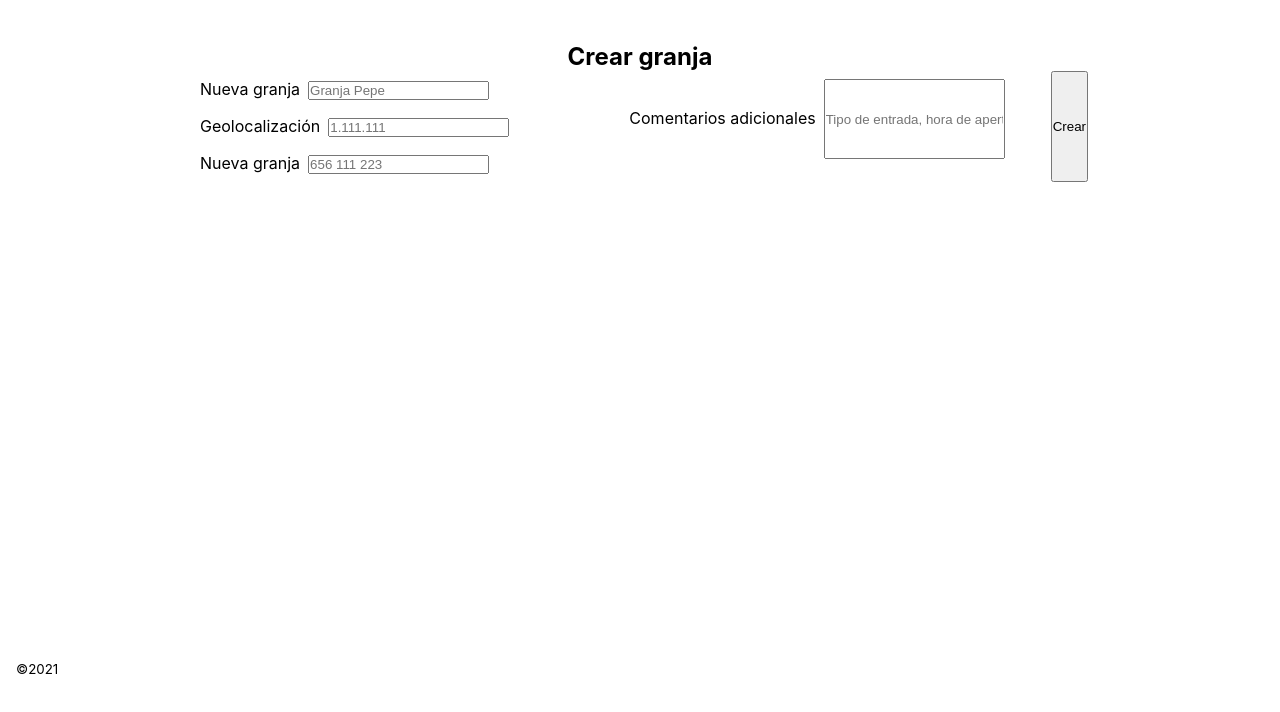
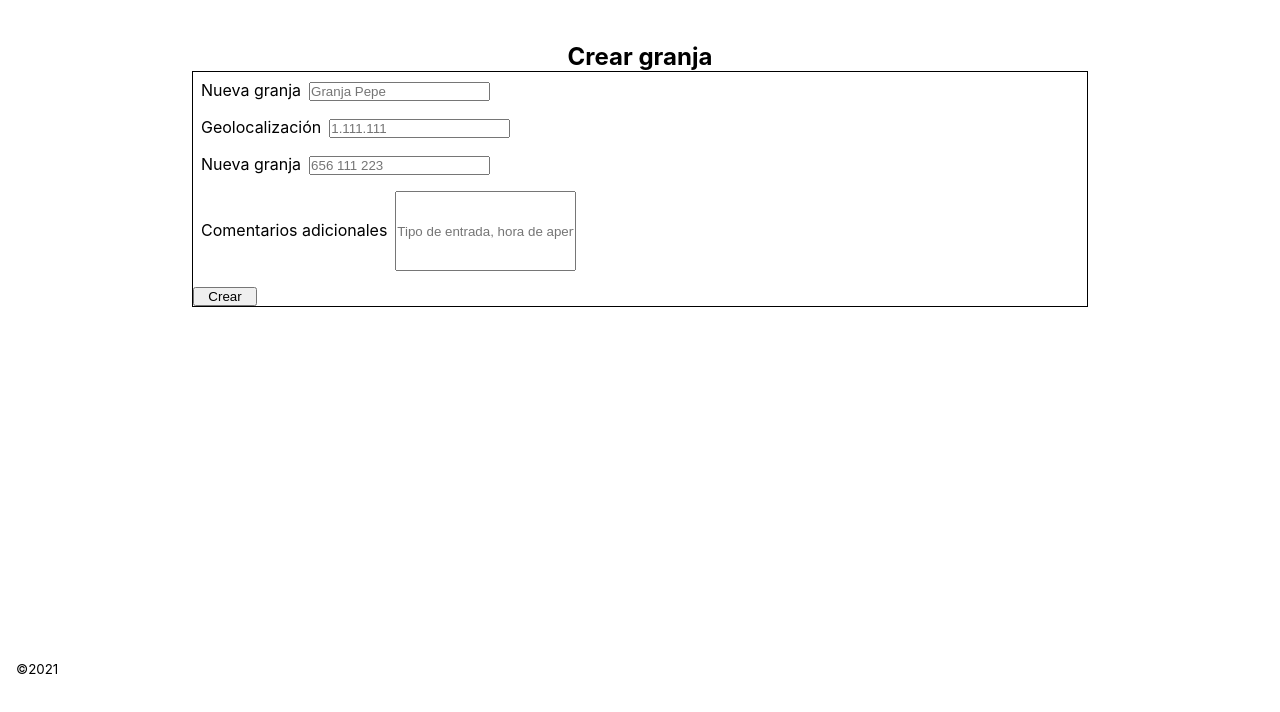
Before and after one commit to mZubeldia/truckdelivery, a React app: page / in a window 1280 px wide. Shown: the part 78-790 px from the top of the page. Built offline with nearby package versions, Linux system fonts and the light colour scheme.

Commit message:
change styles for createFarm component

```diff
--- a/src/components/CreateFarm.js
+++ b/src/components/CreateFarm.js
@@ -3,7 +3,6 @@ const CreateFarm = () => {
     <main className="main">
       <h2>Crear granja</h2>
       <form action="" method="#" className="farm-form form">
-        <div className="left-side">
         <label htmlFor="new-farm" className="form__label">
           Nueva granja
           <input
@@ -31,8 +30,6 @@ const CreateFarm = () => {
             placeholder="656 111 223"
           />
         </label>
-        </div>
-        <div className="right-side">
         <label htmlFor="others" className="form__label">
           Comentarios adicionales
           <input
@@ -42,7 +39,6 @@ const CreateFarm = () => {
             placeholder="Tipo de entrada, hora de apertura, etc."
           />
         </label>
-        </div>
         <button className="btn-farm">Crear</button>
       </form>
     </main>
--- a/src/stylesheet/_createFarm.scss
+++ b/src/stylesheet/_createFarm.scss
@@ -1,21 +1,20 @@
 //styles for createFarm component
 
-.left-side {
-  width: 50%;
-}
-.right-side {
-  width: 50%;
-}
+.farm-form {
+  flex-direction: row;
+  border: 1px solid black;
 
-.form.farm-form {
-  flex-direction: row;
+  display: flex;
+  flex-direction: column;
+  align-content: center;
+  width: 70%;
 }
 
 .others {
   height: 80px;
-  overflow-y: scroll;
 }
 
 .btn-farm {
-  //
+  width: 4rem;
+  margin-top: 0.5rem;
 }
```
Lines whose indentation alone changed are shown as unchanged.
